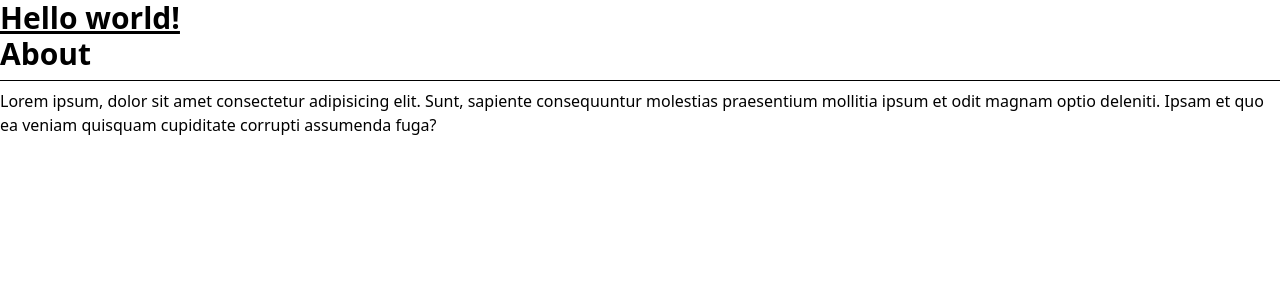
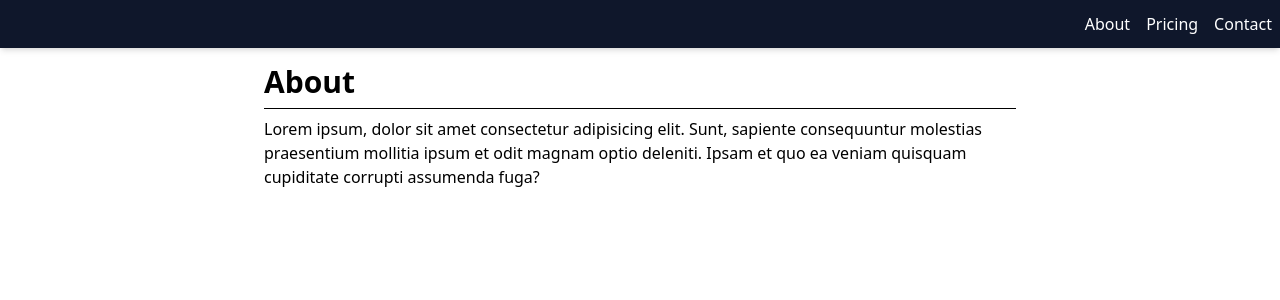
Before and after one commit to jnvillalba/Angular-Pro, an Angular app in the folder pokemon-ssr/: page /about in a window 1280 px wide. Shown: the top 300 px of the page. Built offline with nearby package versions, Linux system fonts and the light colour scheme.

Commit message:
feat: add navigation bar component and update app layout

```diff
--- a/pokemon-ssr/src/app/app.component.html
+++ b/pokemon-ssr/src/app/app.component.html
@@ -1,2 +1,5 @@
-<h1 class="text-3xl font-bold underline">Hello world!</h1>
-<router-outlet />
+<app-nav-bar />
+
+<div class="max-w-3xl m-auto mt-16 px-2">
+  <router-outlet />
+</div>
--- a/pokemon-ssr/src/app/app.component.ts
+++ b/pokemon-ssr/src/app/app.component.ts
@@ -1,11 +1,13 @@
 import { Component } from '@angular/core';
 import { RouterOutlet } from '@angular/router';
+import { NavBarComponent } from './shared/components/nav-bar/nav-bar.component';
 
 @Component({
   selector: 'app-root',
-  imports: [RouterOutlet],
+  standalone: true,
+  imports: [RouterOutlet, NavBarComponent],
   templateUrl: './app.component.html',
-  styleUrl: './app.component.css'
+  styleUrl: './app.component.css',
 })
 export class AppComponent {
   title = 'pokemon-ssr';
--- /dev/null
+++ b/pokemon-ssr/src/app/shared/components/nav-bar/nav-bar.component.html
@@ -0,0 +1,22 @@
+<nav
+  class="text-white gap-4 top-0 absolute z-50 w-full flex justify-end px-2 py-3 bg-slate-900 shadow-md"
+>
+  <a
+    class="hover:underline"
+    routerLinkActive="text-blue-500 underline"
+    [routerLink]="['/about']"
+    >About</a
+  >
+  <a
+    class="hover:underline"
+    routerLinkActive="text-blue-500 underline"
+    routerLink="/pricing"
+    >Pricing</a
+  >
+  <a
+    class="hover:underline"
+    routerLinkActive="text-blue-500 underline"
+    routerLink="/contact"
+    >Contact</a
+  >
+</nav>
--- /dev/null
+++ b/pokemon-ssr/src/app/shared/components/nav-bar/nav-bar.component.ts
@@ -0,0 +1,10 @@
+import { ChangeDetectionStrategy, Component } from '@angular/core';
+import { RouterLink } from '@angular/router';
+
+@Component({
+  selector: 'app-nav-bar',
+  imports: [RouterLink],
+  templateUrl: './nav-bar.component.html',
+  changeDetection: ChangeDetectionStrategy.OnPush,
+})
+export class NavBarComponent {}
```
